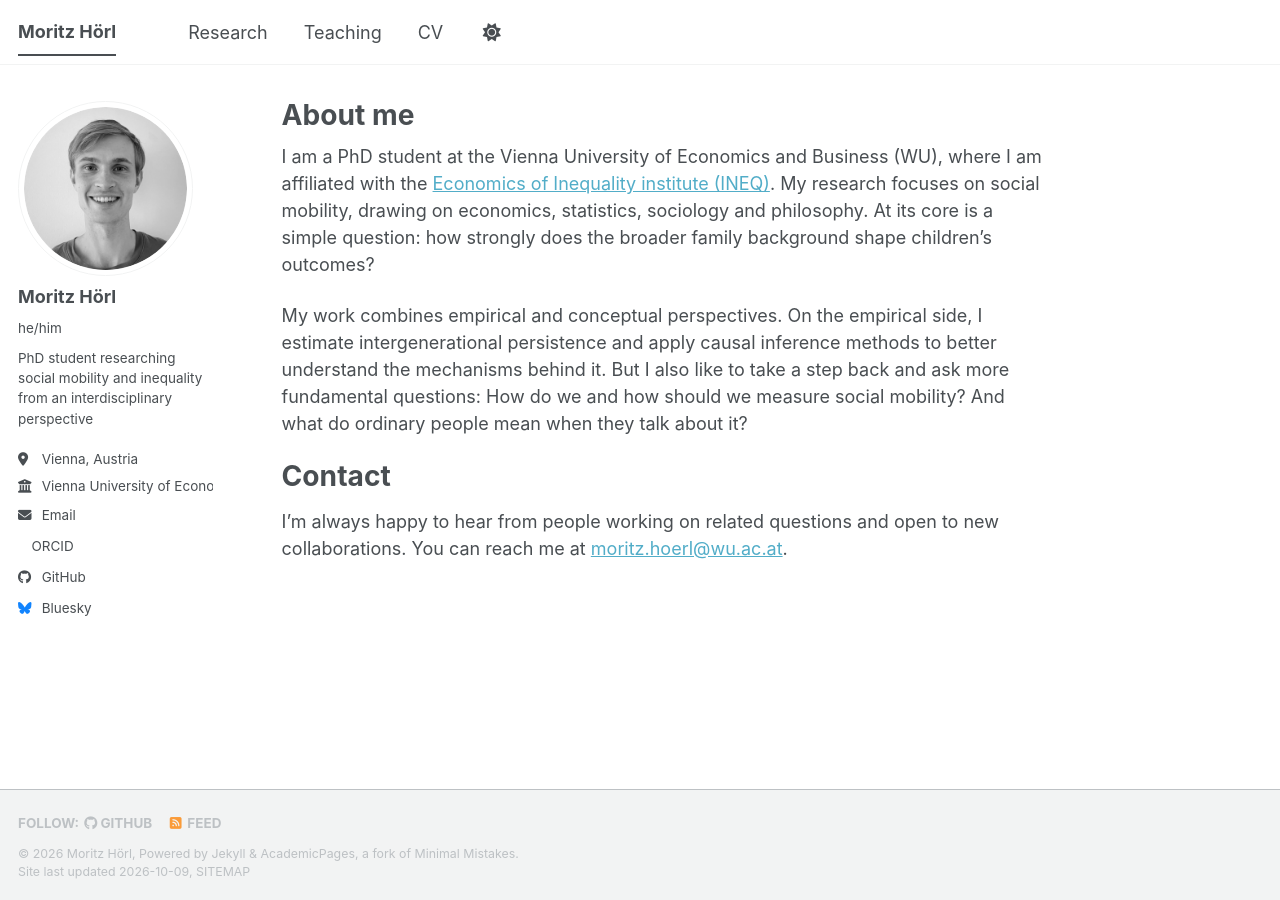
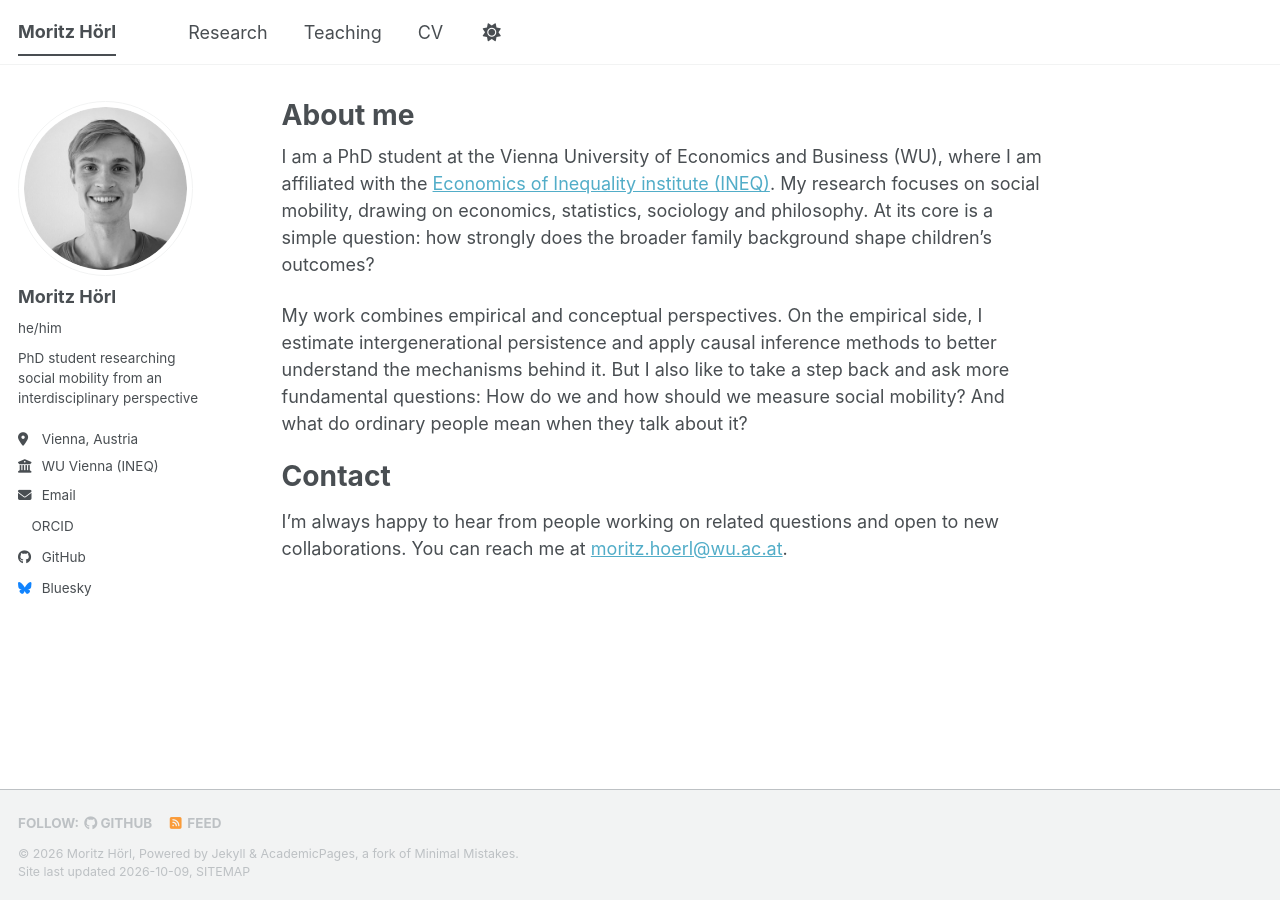
Before and after one commit to moritz-hoerl/moritz-hoerl.github.io, a Jekyll site: the page built from _pages/about.md, in a window 1280 px wide. Built offline with Jekyll 4.4.1, drawn with Linux system fonts in a browser that asks for light colours; a style sheet for code colours, icons or effects is not loaded.

Commit message:
Update _config.yml

```diff
--- a/_config.yml
+++ b/_config.yml
@@ -25,9 +25,9 @@ author:
   avatar           : "profile.png"  # Replace images/profile.png with your own photo (same file name)
   name             : "Moritz Hörl"
   pronouns         : "he/him"
-  bio              : "PhD student researching social mobility and inequality from an interdisciplinary perspective"
+  bio              : "PhD student researching social mobility from an interdisciplinary perspective"
   location         : "Vienna, Austria"
-  employer         : "Vienna University of Economics and Business (INEQ institute)"
+  employer         : "WU Vienna (INEQ)"
   uri              : # URL
   email            : "moritz.hoerl@wu.ac.at"
 
@@ -83,6 +83,10 @@ author:
 
 # Publication Category - The following the list of publication categories and their headings
 publication_category:
+  workingpapers:
+    title: 'Working Papers'
+  inprogress:
+    title: 'Research in Progress'
   books:
     title: 'Books'
   manuscripts:
```
